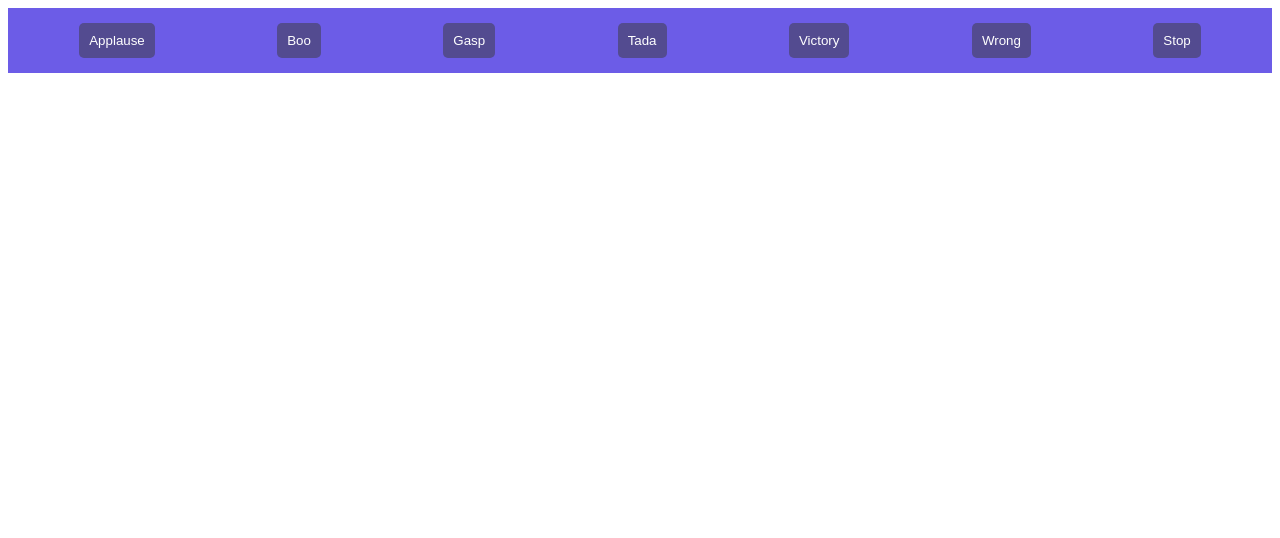
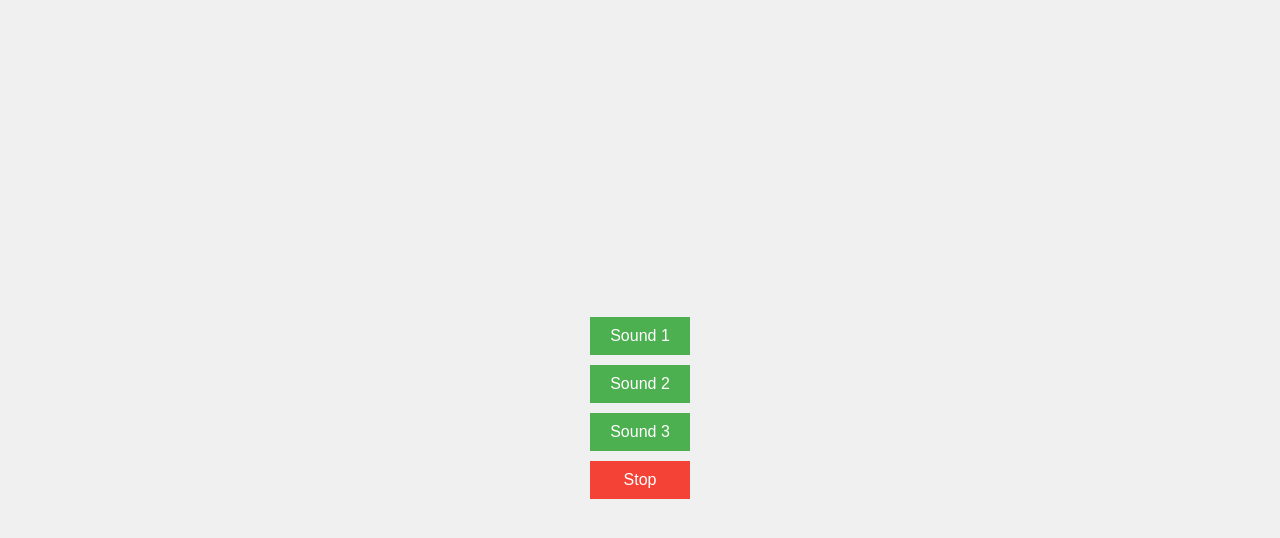
Before and after one commit to acciojob/Soundbar-Sathish-design-1, a website: page main.html in a window 1280 px wide. Drawn offline with Linux system fonts and the light colour scheme.

Commit message:
created a submission

```diff
--- a/main.html
+++ b/main.html
@@ -3,37 +3,16 @@
 <head>
     <meta charset="UTF-8">
     <meta name="viewport" content="width=device-width, initial-scale=1.0">
+    <link rel="stylesheet" href="styles.css"> <!-- Link to your CSS file -->
     <title>Soundbar</title>
-    <style>
-        #buttons {
-            background-color: #6c5ce7;
-            padding: 10px;
-            display: flex;
-            justify-content: space-around;
-        }
-
-        .btn,
-        .stop {
-            padding: 10px;
-            margin: 5px;
-            border: none;
-            border-radius: 5px;
-            cursor: pointer;
-            background-color: #534b90;
-            color: white;
-        }
-    </style>
 </head>
 <body>
     <div id="buttons">
-        <button class="btn" data-sound="applause.mp3">Applause</button>
-        <button class="btn" data-sound="boo.mp3">Boo</button>
-        <button class="btn" data-sound="gasp.mp3">Gasp</button>
-        <button class="btn" data-sound="tada.mp3">Tada</button>
-        <button class="btn" data-sound="victory.mp3">Victory</button>
-        <button class="btn" data-sound="wrong.mp3">Wrong</button>
-        <button class="stop">Stop</button>
+        <button class="btn" onclick="playSound('sounds/sound1.mp3')">Sound 1</button>
+        <button class="btn" onclick="playSound('sounds/sound2.mp3')">Sound 2</button>
+        <button class="btn" onclick="playSound('sounds/sound3.mp3')">Sound 3</button>
+        <button class="stop" onclick="stopSound()">Stop</button>
     </div>
-    <script type="text/javascript" src="script.js"></script>
+    <script src="script.js"></script> <!-- Link to your JavaScript file -->
 </body>
 </html>
--- a/script.js
+++ b/script.js
@@ -1,28 +1,16 @@
-document.addEventListener('DOMContentLoaded', () => {
-    let currentAudio = null;
+let currentAudio = null;
 
-    document.querySelectorAll('.btn').forEach(button => {
-        button.addEventListener('click', () => {
-            // Stop the currently playing audio
-            if (currentAudio) {
-                currentAudio.pause();
-                currentAudio.currentTime = 0; // Reset to start
-            }
+function playSound(sound) {
+    if (currentAudio) {
+        currentAudio.pause(); // Stop the currently playing sound
+    }
+    currentAudio = new Audio(sound);
+    currentAudio.play();
+}
 
-            // Get the sound file from the button's data attribute
-            const soundFile = button.getAttribute('data-sound');
-            currentAudio = new Audio(`sounds/${soundFile}`);
-            currentAudio.play().catch(error => {
-                console.error('Error playing sound:', error);
-            });
-        });
-    });
-
-    document.querySelector('.stop').addEventListener('click', () => {
-        if (currentAudio) {
-            currentAudio.pause();
-            currentAudio.currentTime = 0; // Reset to start
-            currentAudio = null; // Reset currentAudio
-        }
-    });
-});
+function stopSound() {
+    if (currentAudio) {
+        currentAudio.pause();
+        currentAudio.currentTime = 0; // Reset to the start
+    }
+}
--- /dev/null
+++ b/styles.css
@@ -0,0 +1,31 @@
+body {
+    display: flex;
+    justify-content: center;
+    align-items: center;
+    height: 100vh;
+    background-color: #f0f0f0;
+}
+
+#buttons {
+    display: flex;
+    flex-direction: column;
+    gap: 10px;
+}
+
+.btn, .stop {
+    padding: 10px 20px;
+    font-size: 16px;
+    cursor: pointer;
+}
+
+.btn {
+    background-color: #4CAF50; /* Green */
+    color: white;
+    border: none;
+}
+
+.stop {
+    background-color: #f44336; /* Red */
+    color: white;
+    border: none;
+}
```
